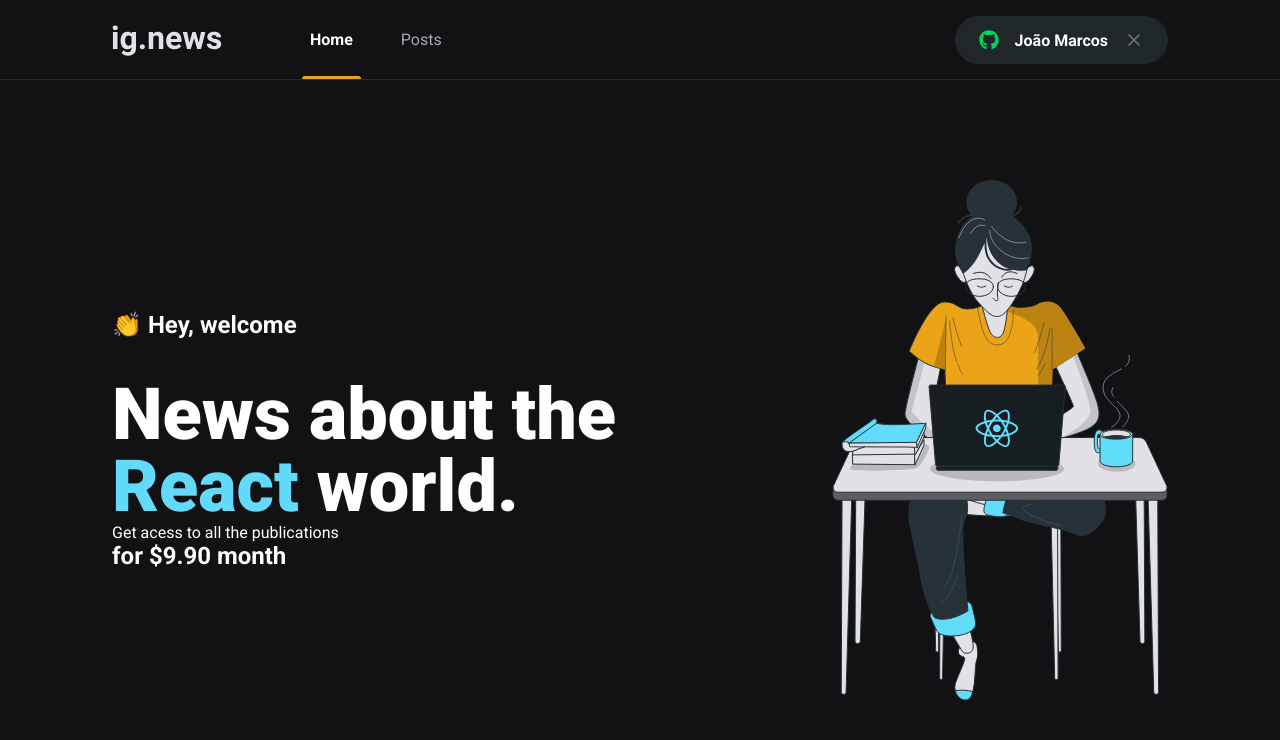
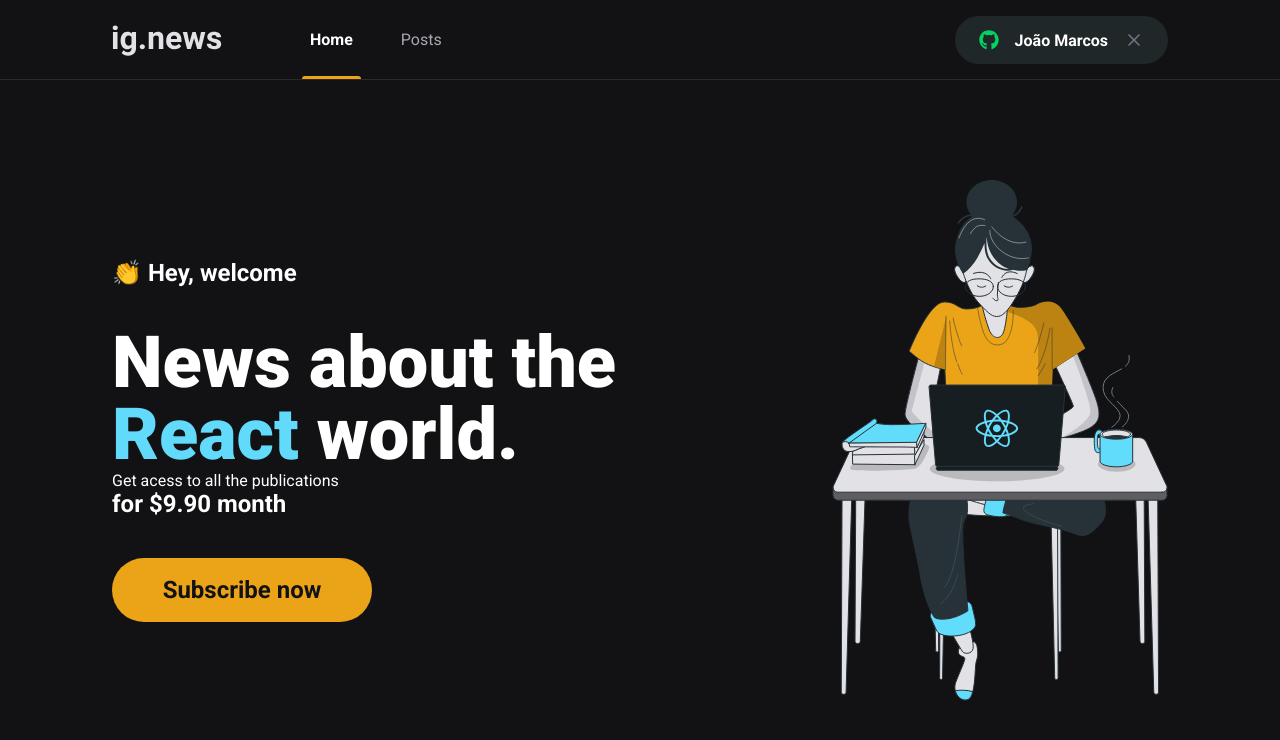
Before and after one commit to joaomarcos98/ignews, a Next.js app: page / in a window 1280 px wide. Shown: the top 740 px of the page. Built offline with nearby package versions, Linux system fonts and the light colour scheme.

Commit message:
Subcribe button

```diff
--- a/src/pages/index.tsx
+++ b/src/pages/index.tsx
@@ -1,6 +1,8 @@
 import Head from "next/head";
+import { SubcribeButton } from "../SubscribeButton";
 
 import styles from "./home.module.scss"
+
 
 export default function Home() {
   return (
@@ -15,8 +17,10 @@ export default function Home() {
           <h1>News about the <span>React</span> world.</h1>
           Get acess to all the publications <br />
           <span>for $9.90 month</span>
+          <SubcribeButton />
         </section>
         <img src="/images/avatar.svg" alt="Girl coding" />
+
       </main>
     </>
 
```
